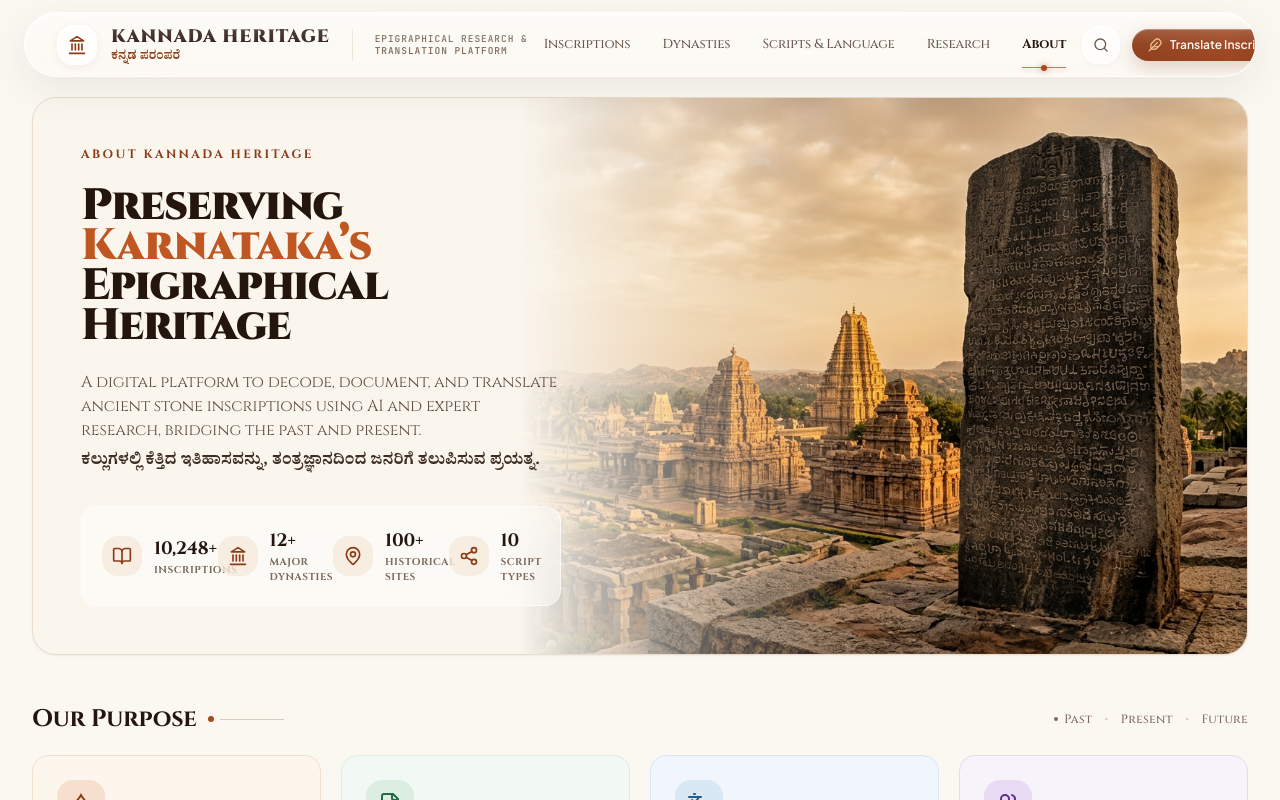
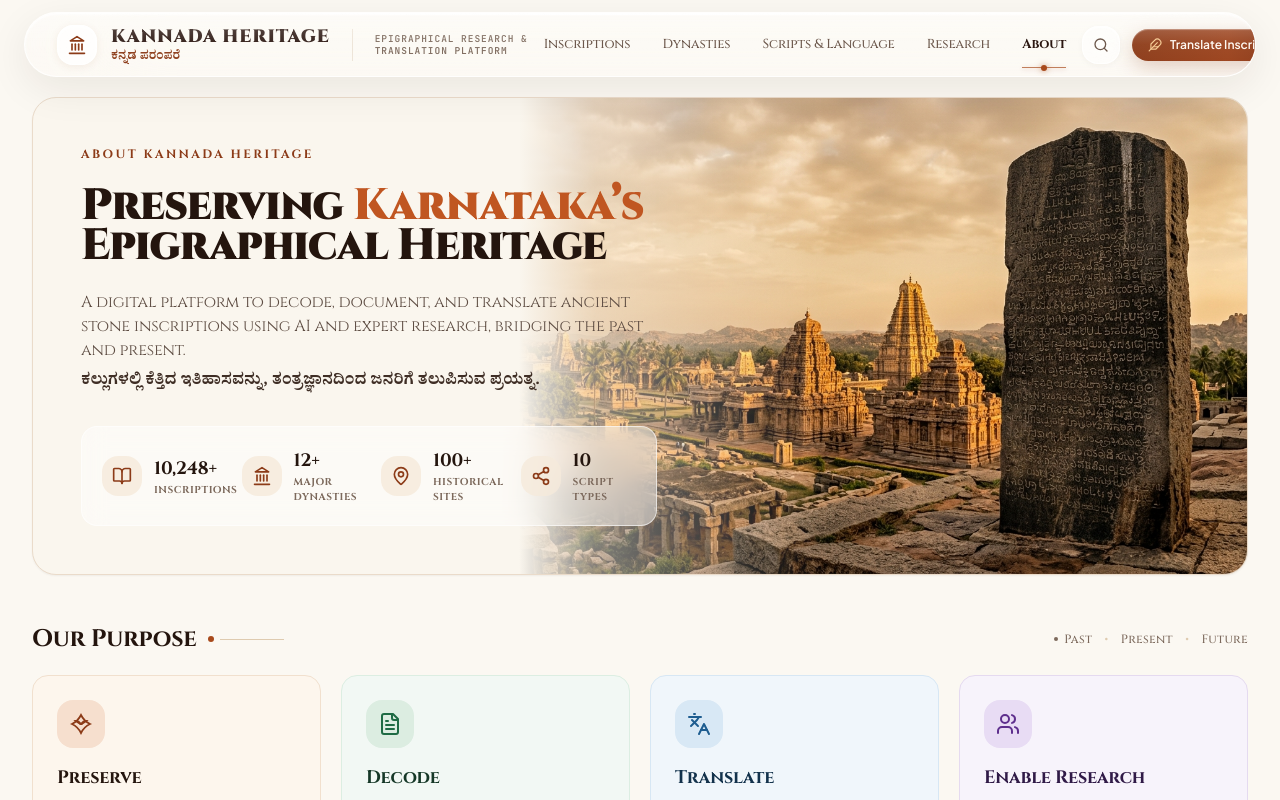
Before and after one commit to KUSHALMN/kannada-inscription-ocr-llm, a React (Vite) app: page / in a window 1280 px wide. Both pictures are taken after a click on the button "About". Shown: the top 800 px of the page. Built offline with nearby package versions, Linux system fonts and the light colour scheme.

Commit message:
feat(hero): optimize panoramic temple background clarity and telemetry layout

```diff
--- a/src/components/views/overview/HeroBannerSection.tsx
+++ b/src/components/views/overview/HeroBannerSection.tsx
@@ -7,16 +7,16 @@ export const HeroBannerSection: React.FC = () => {
     <section className="relative overflow-hidden rounded-2xl sm:rounded-3xl border border-[#EADBCA] bg-[#FAF6EE] shadow-sm">
       {/* Background panoramic stele image on right */}
       <div
-        className="absolute inset-y-0 right-0 w-full lg:w-3/5 bg-cover bg-right bg-no-repeat pointer-events-none opacity-90 lg:opacity-100"
+        className="absolute inset-y-0 right-0 w-full lg:w-[60%] bg-cover bg-[center_right] bg-no-repeat pointer-events-none opacity-95 lg:opacity-100"
         style={{ backgroundImage: `url(${heroPanorama})` }}
       >
-        {/* Subtle, highly transparent gradient blend overlay so temple scenery remains crisp & visible */}
-        <div className="absolute inset-0 bg-gradient-to-r from-[#FAF6EE] via-[#FAF6EE]/40 to-transparent lg:w-[48%]" />
-        <div className="absolute inset-0 bg-gradient-to-t from-[#FAF6EE] via-transparent to-transparent lg:hidden" />
+        {/* Crisp gradient blend so temple scenery remains vivid while text stays legible */}
+        <div className="absolute inset-0 bg-gradient-to-r from-[#FAF6EE] via-[#FAF6EE]/50 via-25% to-transparent lg:w-[42%]" />
+        <div className="absolute inset-0 bg-gradient-to-t from-[#FAF6EE] via-[#FAF6EE]/20 to-transparent lg:hidden" />
       </div>
 
-      {/* Hero Left Content */}
-      <div className="relative z-10 p-6 sm:p-10 lg:p-12 max-w-lg xl:max-w-xl space-y-6">
+      {/* Hero Left Content - Spacious layout now that floating overlay is removed */}
+      <div className="relative z-10 p-6 sm:p-10 lg:p-12 max-w-xl lg:max-w-2xl space-y-6">
         {/* Dignified Inscriptional Overline */}
         <div className="text-xs font-cinzel font-bold text-[#8C3B18] tracking-[0.2em] uppercase">
           ABOUT KANNADA HERITAGE
```
